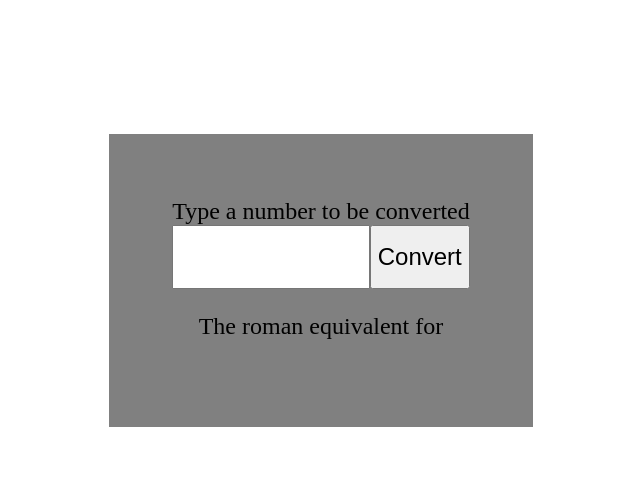
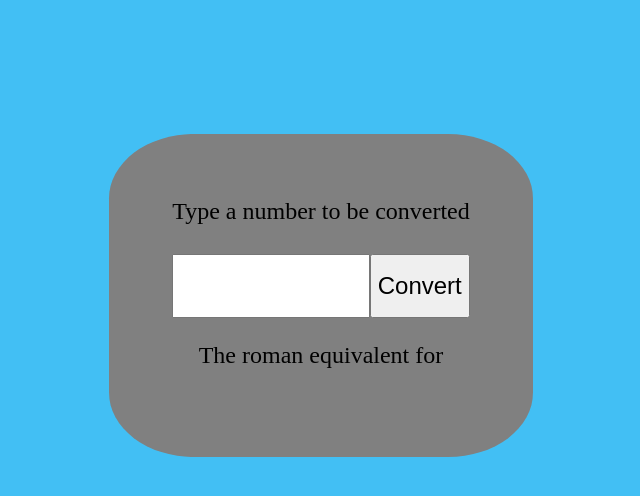
Before and after one commit to Bierwurst/j-schuler, a plain HTML site: page index.html in a window 1280 px wide. Shown: the whole page, without its empty margins (319-959 px from the left). Drawn offline with Linux system fonts and the light colour scheme.

Commit message:
corrected typos and changed a bit the style

```diff
--- a/index.css
+++ b/index.css
@@ -1,6 +1,10 @@
+body {
+	background-color: #42bff4;
+}
+
 form {
 	display: flex;
-	justify-content: space-between;
+	margin-top: 10%;
 	height: 8vh;
 }
 
@@ -22,6 +26,7 @@ body {
 	margin-top: 10%;
 	background-color: grey;
 	padding: 5%;
+	border-radius: 20%;
 }
 
 .bigText {
```
Also changed, not shown: 2 other files.
